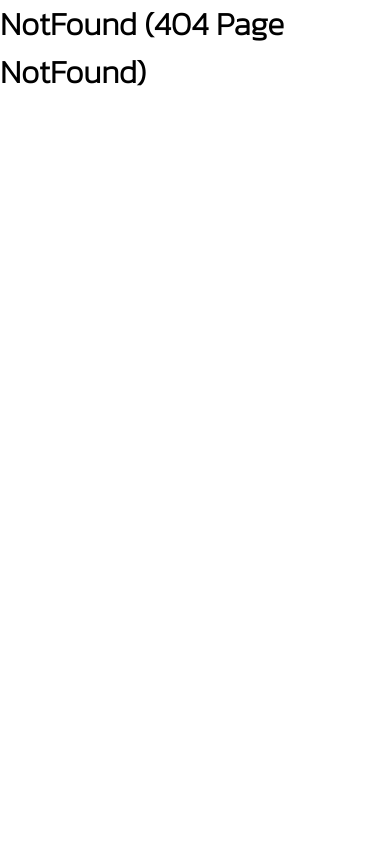
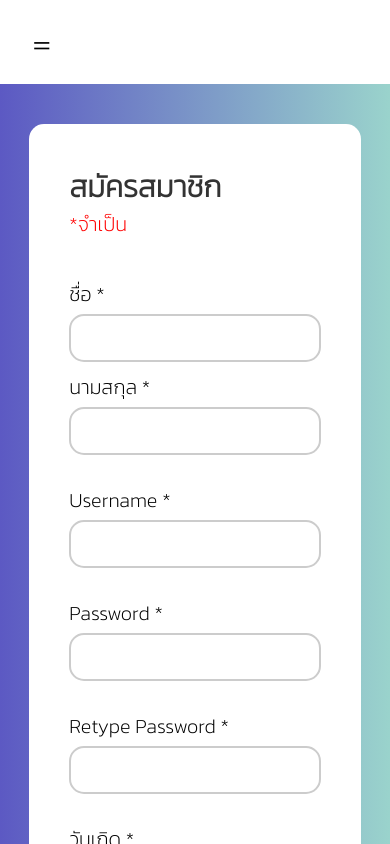
Before and after one commit to kimzey/project_mdt312_freelancing, a React (Vite) app in the folder client/mdt-freelancing/: page /Register in a window 390 px wide. Before the commit this address had no page. Shown: the top 844 px of the page. Built offline with nearby package versions, Linux system fonts and the light colour scheme.

Commit message:
update Register

```diff
--- a/client/mdt-freelancing/src/App.jsx
+++ b/client/mdt-freelancing/src/App.jsx
@@ -2,6 +2,8 @@ import { BrowserRouter, Routes, Route, Navigate } from "react-router-dom";
 import './App.css'
 import NotFound from "./component/NotFoundPage";
 import Home from "./component/HomeComponent";
+import Login from "./component/LoginComponent";
+import Register from "./component/RegisterComponent";
 function App() {
 
   return (
@@ -9,6 +11,8 @@ function App() {
     <Routes>
         <Route path="/" element={<Home />}/>
         <Route path="*" element={<NotFound/>}/>
+        <Route path="/Login" element={<Login />}/>
+        <Route path="/Register" element={<Register/>}/>
     </Routes>
   </BrowserRouter>
   )
--- a/client/mdt-freelancing/src/component/LoginComponent.css
+++ b/client/mdt-freelancing/src/component/LoginComponent.css
@@ -1,7 +1,7 @@
-#Login {
+#Login{
   width: 1000px;
   margin: 50px auto;
-  padding: 20px;
+  padding: 40px;
   border-radius: 10px;
   background-color: #ffffff;
   font-size: 20px;
@@ -9,7 +9,7 @@
 
 .login {
   background: linear-gradient(to right, #5c59c3, #9ad3cc);
-  height: 716px;
+  height: 750px;
 }
 
 #Login input[type="submit"] {
@@ -21,11 +21,12 @@
   cursor: pointer;
   margin-left: 410px;
   font-size: 25px;
+  transition: background-color 0.3s ease-out, transform 0.3s ease-out;
+
 }
 
 #Login input[type="submit"]:hover {
   background-color: #807cf9;
-  transition: background-color 0.3s ease-out;
   text-align: center;
 }
 
@@ -50,7 +51,6 @@
 }
 
 #Login input[type="checkbox"] {
-  scale: 1.5;
   margin-right: 10px;
 }
 
@@ -68,11 +68,11 @@
   }
 
   .login {
-    height: 41rem;
+    height: 3rem;
   }
 
   #Login input[type="submit"] {
-    margin-left: 4rem;
+    margin-left: 500px;
     font-size: 20px;
   }
 
@@ -84,6 +84,7 @@
 
   #Login input[type="checkbox"] {
     margin-right: 5px;
+
   }
 
   #Login a:hover {
@@ -101,7 +102,7 @@
   }
 
   .login {
-    height: 950px;
+    height: 900px;
   }
 
   #Login input[type="submit"] {
--- a/client/mdt-freelancing/src/component/LoginComponent.jsx
+++ b/client/mdt-freelancing/src/component/LoginComponent.jsx
@@ -4,11 +4,11 @@ import Navbar from "./NavbarComponent";
 export default function Login() {
 
   return (
-    <div class ="login">
+    <div className ="login">
     <Navbar></Navbar>
 
     <form name="Login" id="Login">
-        เข้าสู่ระบบ<br/><br/>
+        <h2>เข้าสู่ระบบ</h2><br/><br/>
 
 
         Username<br/>
--- a/client/mdt-freelancing/src/component/NavbarComponent.jsx
+++ b/client/mdt-freelancing/src/component/NavbarComponent.jsx
@@ -11,10 +11,10 @@ export default function Navbar() {
     <nav>
         <div class="menu">
             <div class="list">
-                <a href="#Home">Home</a>
+                <a href="/">Home</a>
                 <a href="#Profile">Profile</a>
                 <a href="#About">About</a>
-                <a href="#Login">Login</a>
+                <a href="/Login">Login</a>
             </div>
             <a href="#" id="btn-menu" onClick={add_show}>=</a>
         </div>
--- /dev/null
+++ b/client/mdt-freelancing/src/component/RegisterComponent.css
@@ -0,0 +1,138 @@
+.register {
+  background: linear-gradient(to right, #5c59c3, #9ad3cc);
+  height: 190vh;
+}
+
+.register-form {
+  width: 1000px;
+  margin: 40px auto;
+  padding: 40px;
+  border-radius: 15px;
+  background-color: #ffffff;
+  font-size: 20px;
+}
+
+h2 {
+  color: #333;
+}
+
+.required-info {
+
+  margin-bottom: 40px;
+}
+
+.required-message {
+  color: #ff0000;
+}
+
+.form-group {
+  display: flex;
+  align-items: center;
+  margin-bottom: 30px;
+
+}
+
+label {
+  font-size: 20px;
+  margin-right: 15px;
+}
+
+#firstname {
+  margin-right: 15px;
+}
+
+input {
+  flex-grow: 1;
+  padding: 10px;
+  border: 2px solid #ccc;
+  border-radius: 15px;
+  font-size: 16px;
+}
+
+.form-button{
+  text-align: center;
+}
+
+button {
+  background-color: #5c59c3;
+  color: white;
+  padding: 15px;
+  border: none;
+  font-size: 25px;
+  border-radius: 30px;
+  cursor: pointer;
+  margin: 20px auto;
+  transition: background-color 0.3s ease-out, transform 0.3s ease-out;
+}
+
+button:hover {
+  background-color: #807cf9;
+}
+
+button:active {
+   scale:0.9;
+}
+
+/* CSS สำหรับมือถือ */
+@media only screen and (max-width: 560px) {
+  .register-form {
+    width: 90%;
+    padding: 20px;
+  }
+
+  .register .form-group {
+    flex-direction: column;
+    align-items: flex-start;
+    margin-bottom: 20px;
+  }
+
+  .register label {
+    margin-bottom: 5px;
+    margin-right: 0;
+  }
+
+ .register input{
+    width: 100%;
+  }
+
+  .register #firstname {
+    margin-right: 0;
+    margin-bottom: 10px;
+  }
+
+  .register button {
+    margin: 5px 0;
+  }
+}
+
+/* CSS สำหรับไอแพด */
+
+@media only screen and (max-width: 950px) {
+  .register .register-form {
+    width: 85%; /* Adjusted width for better fit on iPad */
+    padding: 40px; /* Increased padding for better spacing */
+  }
+
+  .register .form-group {
+    margin-bottom: 20px; /* Reduced margin for better spacing */
+  }
+
+  .register label {
+    margin-bottom: 5px; /* Reduced margin for better spacing */
+    margin-right: 5; /* Reset margin-right for better alignment */
+  }
+
+  .register #firstname {
+    margin-right: 5; /* Reset margin-right for better alignment */
+    margin-bottom: 10px; /* Add margin-bottom for better spacing */
+  }
+
+  .register  input {
+    width: 100%; /* Make input fields take up the full width */
+    margin-bottom: 10px; /* Add margin-bottom for better spacing */
+  }
+
+  .register button {
+    margin: 20px 0; /* Adjusted margin for better spacing */
+  }
+}
--- /dev/null
+++ b/client/mdt-freelancing/src/component/RegisterComponent.jsx
@@ -0,0 +1,71 @@
+import "./RegisterComponent.css";
+import Navbar from "./NavbarComponent";
+
+export default function Register() {
+  return (
+    <div className="register">
+      <Navbar></Navbar>
+
+      <form className="register-form" name="myForm" id="myForm">
+        <h2>สมัครสมาชิก</h2>
+        <div className="required-info">
+          <span className="required-message">*จำเป็น </span>
+          <span id="errormsg"></span>
+        </div>
+
+        <div className="form-group">
+          <label htmlFor="firstname">ชื่อ * </label>
+          <input type="text" id="firstname" name="firstname" required />
+
+          <label htmlFor="lastname">นามสกุล *</label>
+          <input type="text" id="lastname" name="lastname" required />
+        </div>
+
+        <div className="form-group">
+          <label htmlFor="username">
+            Username *<br />
+          </label>
+          <input type="text" id="username" name="username" required />
+        </div>
+
+        <div className="form-group">
+          <label htmlFor="password">
+            Password *<br />
+          </label>
+          <input type="password" id="password" name="password" required />
+        </div>
+
+        <div className="form-group">
+          <label htmlFor="repassword">
+            Retype Password *<br />
+          </label>
+          <input type="password" id="repassword" name="repassword" required />
+        </div>
+
+        <div className="form-group">
+          <label htmlFor="birthday">วันเกิด *<br/>
+           </label>
+          <input type="date" id="birthday" name="birthday" required />
+        </div>
+
+        <div className="form-group">
+          <label htmlFor="email">
+            Email * <br />{" "}
+          </label>
+          <input type="email" id="email" name="email" required />
+        </div>
+
+        <div className="form-group">
+          <label htmlFor="tel">
+            หมายเลขโทรศัพท์ *<br />{" "}
+          </label>
+          <input type="tel" id="tel" name="tel" required />
+        </div>
+
+        <div className="form-button">
+          <br /> <button type="submit">สมัครสมาชิก </button>
+        </div>
+      </form>
+    </div>
+  );
+}
```
